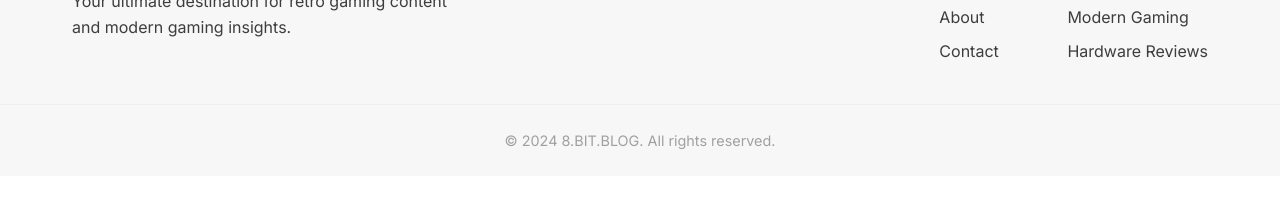
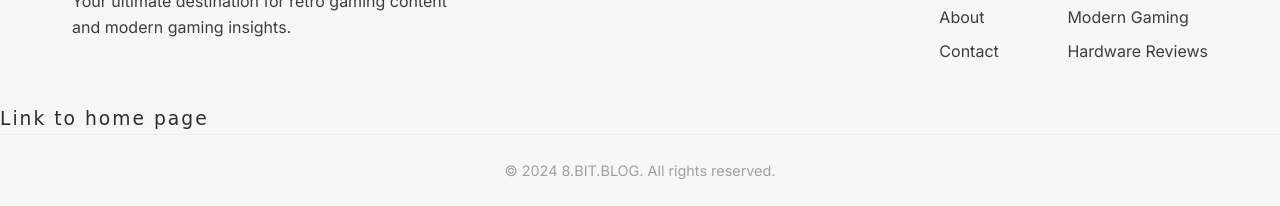
Before and after one commit to lhendupit/8bitdev, a plain HTML site: page index.html in a window 1280 px wide. Shown: the part 2546-2752 px from the top of the page. Before the commit the page ends 2722 px from the top, so only its background shows below. Drawn offline with Linux system fonts and the light colour scheme; a web font is replaced by a local one.

```diff
--- a/index.html
+++ b/index.html
@@ -257,6 +257,9 @@
           </div>
         </div>
       </div>
+      <h3>Link to home page</h3>
+
+
 
       <div class="footer-bottom">
         <p>&copy; 2024 8.BIT.BLOG. All rights reserved.</p>
```
